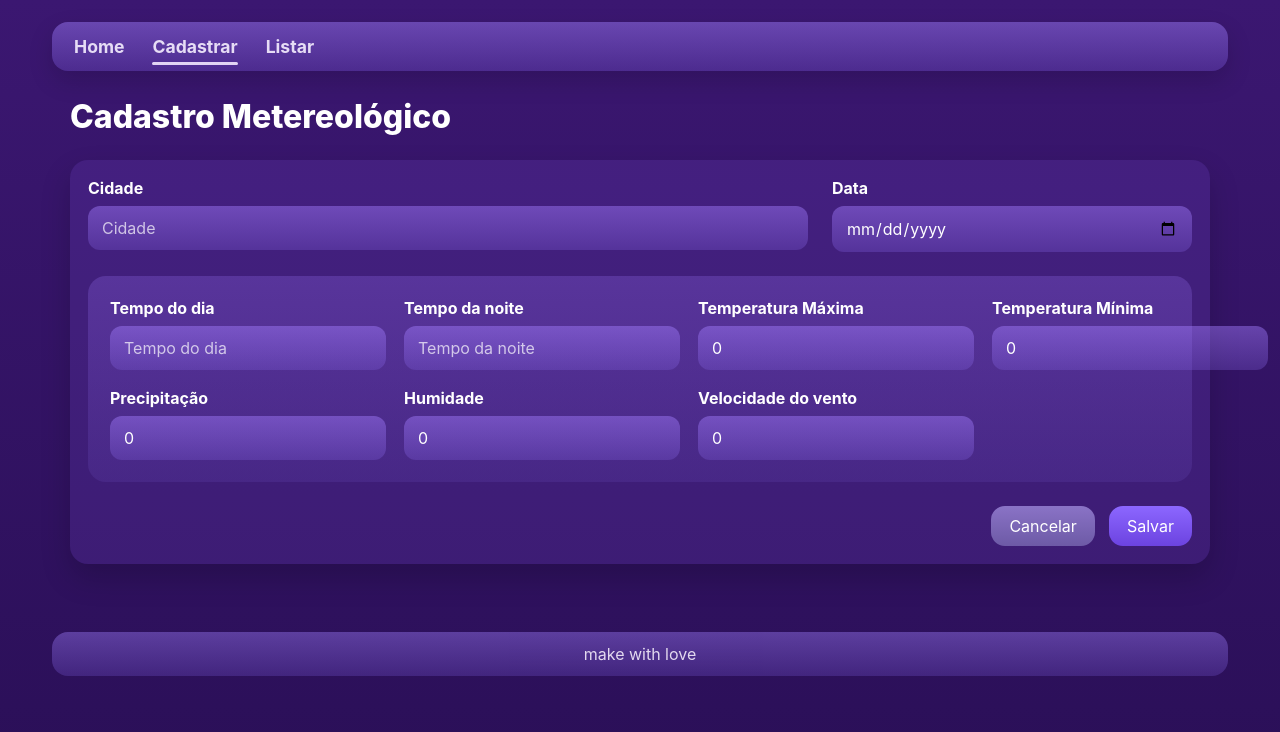
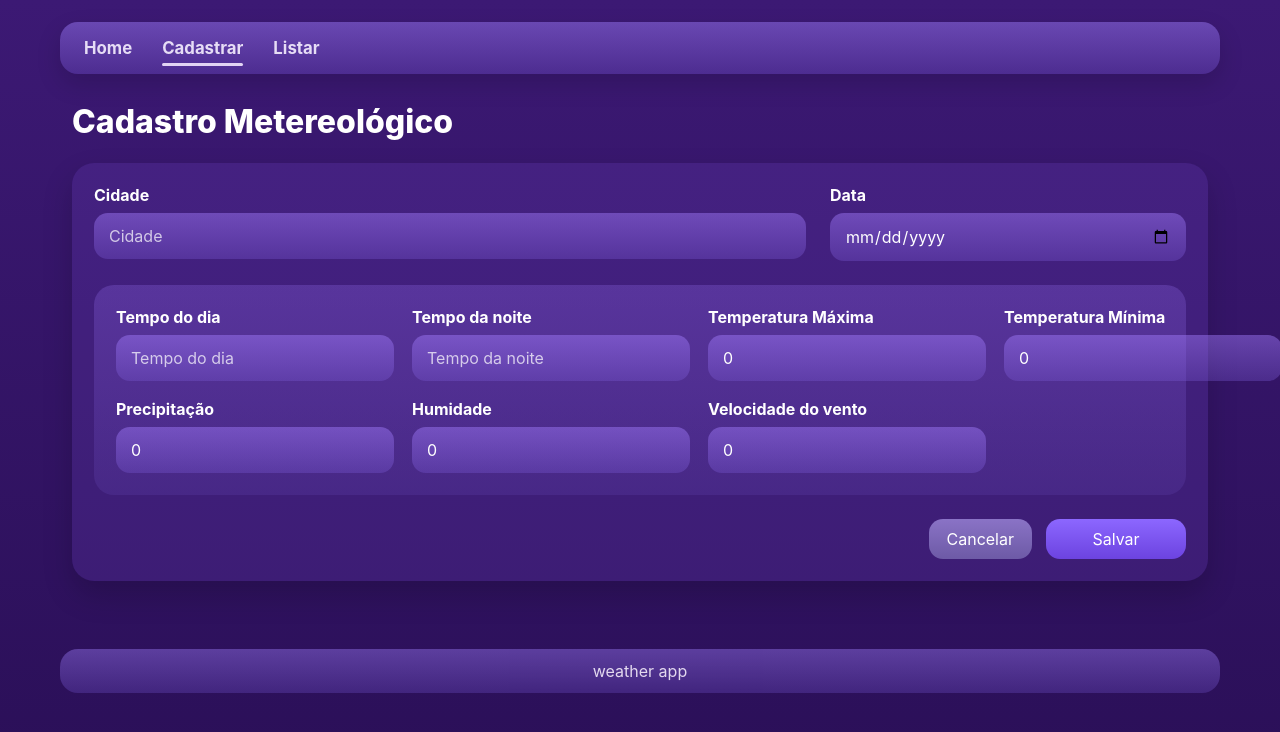
Before and after one commit to Erissonteixeira/api-previsaotempo-frontend, a React (Vite) app: page /cadastrar in a window 1280 px wide. Shown: the top 732 px of the page. Built offline with nearby package versions, Linux system fonts and the light colour scheme.

Commit message:
refactor: ajustar layout final da home e listagem com melhorias visuais e responsividade

```diff
--- a/src/components/Layout.tsx
+++ b/src/components/Layout.tsx
@@ -41,7 +41,7 @@ function Layout({ children }: LayoutProps) {
         <main className="content">{children}</main>
 
         <footer className="footer-bar">
-          <span>make with love</span>
+          <span>weather app</span>
         </footer>
       </div>
     </div>
--- a/src/index.css
+++ b/src/index.css
@@ -1,7 +1,7 @@
 :root {
   font-family: Inter, system-ui, Avenir, Helvetica, Arial, sans-serif;
   color: #ffffff;
-  background: linear-gradient(180deg, #3b1771 0%, #2a0f57 100%);
+  background: linear-gradient(180deg, #3c1974 0%, #2a0f57 100%);
 }
 
 * {
@@ -12,7 +12,7 @@ body {
   margin: 0;
   min-width: 320px;
   min-height: 100vh;
-  background: linear-gradient(180deg, #3b1771 0%, #2a0f57 100%);
+  background: linear-gradient(180deg, #3c1974 0%, #2a0f57 100%);
   color: #ffffff;
 }
 
@@ -36,8 +36,8 @@ button {
 
 input {
   border: none;
-  border-radius: 12px;
-  padding: 12px 14px;
+  border-radius: 14px;
+  padding: 13px 15px;
   background: linear-gradient(
     180deg,
     rgba(164, 126, 255, 0.45) 0%,
@@ -48,20 +48,20 @@ input {
 }
 
 input::placeholder {
-  color: rgba(255, 255, 255, 0.7);
+  color: rgba(255, 255, 255, 0.72);
 }
 
 .app-bg {
   min-height: 100vh;
-  padding: 10px;
-  background: linear-gradient(180deg, #3b1771 0%, #2a0f57 100%);
+  padding: 12px;
+  background: linear-gradient(180deg, #3c1974 0%, #2a0f57 100%);
 }
 
 .app-shell {
-  max-width: 1200px;
+  max-width: 1180px;
   margin: 0 auto;
-  min-height: calc(100vh - 20px);
-  padding: 12px;
+  min-height: calc(100vh - 24px);
+  padding: 10px;
 }
 
 .topbar {
@@ -70,20 +70,20 @@ input::placeholder {
     rgba(161, 129, 255, 0.45) 0%,
     rgba(112, 82, 203, 0.35) 100%
   );
-  border-radius: 16px;
-  padding: 14px 22px;
+  border-radius: 18px;
+  padding: 16px 24px;
   box-shadow: 0 10px 24px rgba(0, 0, 0, 0.15);
 }
 
 .topnav {
   display: flex;
-  gap: 28px;
+  gap: 30px;
   align-items: center;
 }
 
 .nav-link {
   font-weight: 700;
-  font-size: 1.1rem;
+  font-size: 1.05rem;
   color: #f6efff;
   opacity: 0.9;
   position: relative;
@@ -101,14 +101,14 @@ input::placeholder {
 }
 
 .content {
-  padding: 26px 18px 40px;
+  padding: 28px 12px 40px;
 }
 
 .page-header {
   display: flex;
   justify-content: space-between;
   align-items: center;
-  margin-bottom: 24px;
+  margin-bottom: 22px;
 }
 
 .page-title {
@@ -120,6 +120,7 @@ input::placeholder {
 .primary-button {
   background: linear-gradient(180deg, #8c67ff 0%, #6c43e0 100%);
   color: #fff;
+  min-width: 140px;
 }
 
 .primary-button:hover {
@@ -139,8 +140,8 @@ input::placeholder {
 .card-section,
 .form-card {
   background: rgba(110, 70, 194, 0.22);
-  border-radius: 18px;
-  padding: 18px;
+  border-radius: 22px;
+  padding: 22px;
   box-shadow: 0 14px 30px rgba(0, 0, 0, 0.18);
 }
 
@@ -174,7 +175,7 @@ input::placeholder {
     rgba(147, 109, 236, 0.28) 0%,
     rgba(104, 75, 185, 0.22) 100%
   );
-  border-radius: 18px;
+  border-radius: 20px;
   padding: 22px;
 }
 
@@ -201,7 +202,7 @@ input::placeholder {
     rgba(161, 129, 255, 0.45) 0%,
     rgba(112, 82, 203, 0.35) 100%
   );
-  border-radius: 16px;
+  border-radius: 18px;
   text-align: center;
   padding: 12px;
   color: #f7efff;
@@ -211,7 +212,7 @@ input::placeholder {
 .weather-home {
   display: flex;
   flex-direction: column;
-  gap: 24px;
+  gap: 26px;
 }
 
 .weather-search {
@@ -221,33 +222,41 @@ input::placeholder {
 
 .weather-search input {
   width: 100%;
-  max-width: 420px;
+  max-width: 430px;
 }
 
 .hero-weather-card {
   display: grid;
   grid-template-columns: 1.2fr 0.8fr;
   gap: 24px;
-  padding: 28px;
-  border-radius: 22px;
+  padding: 30px;
+  border-radius: 26px;
   background: linear-gradient(
     180deg,
     rgba(160, 122, 255, 0.4) 0%,
     rgba(100, 68, 178, 0.34) 100%
   );
-  box-shadow: 0 14px 30px rgba(0, 0, 0, 0.18);
+  box-shadow: 0 16px 32px rgba(0, 0, 0, 0.18);
+}
+
+.hero-left {
+  display: flex;
+  flex-direction: column;
+  justify-content: center;
 }
 
 .hero-date {
-  margin: 0 0 8px;
-  opacity: 0.8;
+  margin: 0 0 10px;
+  opacity: 0.82;
   font-weight: 600;
+  font-size: 0.95rem;
 }
 
 .hero-city {
-  margin: 0 0 20px;
-  font-size: 2.5rem;
+  margin: 0 0 22px;
+  font-size: 2.9rem;
   font-weight: 800;
+  line-height: 1.05;
 }
 
 .hero-temp-block {
@@ -257,18 +266,21 @@ input::placeholder {
 }
 
 .hero-icon {
-  font-size: 4rem;
+  font-size: 4.4rem;
+  line-height: 1;
 }
 
 .hero-temp {
   margin: 0;
-  font-size: 2.8rem;
+  font-size: 3rem;
   font-weight: 800;
+  line-height: 1;
 }
 
 .hero-climate {
-  margin-top: 6px;
-  opacity: 0.9;
+  margin: 8px 0 0;
+  opacity: 0.92;
+  font-size: 1rem;
 }
 
 .hero-right {
@@ -279,8 +291,8 @@ input::placeholder {
 
 .hero-info-box {
   width: 100%;
-  border-radius: 18px;
-  padding: 18px;
+  border-radius: 20px;
+  padding: 20px;
   background: linear-gradient(
     180deg,
     rgba(147, 109, 236, 0.28) 0%,
@@ -288,14 +300,28 @@ input::placeholder {
   );
 }
 
-.hero-info-box p {
-  margin: 10px 0;
+.hero-info-row {
+  display: flex;
+  justify-content: space-between;
+  gap: 12px;
+  padding: 10px 0;
+  border-bottom: 1px solid rgba(255, 255, 255, 0.08);
+}
+
+.hero-info-row:last-child {
+  border-bottom: none;
 }
 
 .forecast-section {
   display: flex;
   flex-direction: column;
   gap: 18px;
+}
+
+.forecast-header {
+  display: flex;
+  justify-content: space-between;
+  align-items: center;
 }
 
 .forecast-title {
@@ -311,7 +337,7 @@ input::placeholder {
 }
 
 .forecast-card {
-  border-radius: 18px;
+  border-radius: 20px;
   padding: 18px;
   text-align: center;
   background: linear-gradient(
@@ -319,12 +345,14 @@ input::placeholder {
     rgba(152, 115, 244, 0.42) 0%,
     rgba(100, 68, 178, 0.38) 100%
   );
+  box-shadow: 0 10px 22px rgba(0, 0, 0, 0.12);
 }
 
 .forecast-date {
   margin: 0 0 12px;
   font-weight: 700;
   opacity: 0.9;
+  font-size: 0.95rem;
 }
 
 .forecast-icon {
@@ -334,7 +362,7 @@ input::placeholder {
 
 .forecast-city {
   margin: 0 0 8px;
-  font-size: 1.2rem;
+  font-size: 1.12rem;
 }
 
 .forecast-climate {
@@ -366,7 +394,7 @@ input::placeholder {
   display: grid;
   grid-template-columns: 2fr 1fr 1fr;
   gap: 16px;
-  padding: 14px 16px;
+  padding: 12px 16px;
   font-weight: 800;
   color: #f6efff;
   opacity: 0.9;
@@ -378,7 +406,7 @@ input::placeholder {
   gap: 16px;
   align-items: center;
   padding: 14px 16px;
-  border-radius: 14px;
+  border-radius: 16px;
   background: linear-gradient(
     180deg,
     rgba(152, 115, 244, 0.42) 0%,
@@ -450,7 +478,11 @@ input::placeholder {
   }
 
   .hero-city {
-    font-size: 2rem;
+    font-size: 2.2rem;
+  }
+
+  .hero-temp {
+    font-size: 2.4rem;
   }
 
   .forecast-grid {
--- a/src/pages/Home.tsx
+++ b/src/pages/Home.tsx
@@ -60,10 +60,12 @@ function Home() {
               <div className="hero-left">
                 <p className="hero-date">{destaque.dataPrevisao}</p>
                 <h1 className="hero-city">{destaque.cidade}</h1>
+
                 <div className="hero-temp-block">
                   <span className="hero-icon">
                     {obterIconeClima(destaque.tempoDia)}
                   </span>
+
                   <div>
                     <h2 className="hero-temp">{destaque.temperaturaMaxima}°C</h2>
                     <p className="hero-climate">{destaque.tempoDia}</p>
@@ -73,17 +75,34 @@ function Home() {
 
               <div className="hero-right">
                 <div className="hero-info-box">
-                  <p><strong>Tempo noite:</strong> {destaque.tempoNoite}</p>
-                  <p><strong>Mínima:</strong> {destaque.temperaturaMinima}°C</p>
-                  <p><strong>Precipitação:</strong> {destaque.precipitacao}</p>
-                  <p><strong>Humidade:</strong> {destaque.humidade}</p>
-                  <p><strong>Vento:</strong> {destaque.velocidadeVento}</p>
+                  <div className="hero-info-row">
+                    <span>Tempo noite</span>
+                    <strong>{destaque.tempoNoite}</strong>
+                  </div>
+                  <div className="hero-info-row">
+                    <span>Mínima</span>
+                    <strong>{destaque.temperaturaMinima}°C</strong>
+                  </div>
+                  <div className="hero-info-row">
+                    <span>Precipitação</span>
+                    <strong>{destaque.precipitacao}</strong>
+                  </div>
+                  <div className="hero-info-row">
+                    <span>Humidade</span>
+                    <strong>{destaque.humidade}</strong>
+                  </div>
+                  <div className="hero-info-row">
+                    <span>Vento</span>
+                    <strong>{destaque.velocidadeVento}</strong>
+                  </div>
                 </div>
               </div>
             </section>
 
             <section className="forecast-section">
-              <h2 className="forecast-title">Próximos 7 dias</h2>
+              <div className="forecast-header">
+                <h2 className="forecast-title">Próximos 7 dias</h2>
+              </div>
 
               <div className="forecast-grid">
                 {proximosDias.map((item) => (
```
